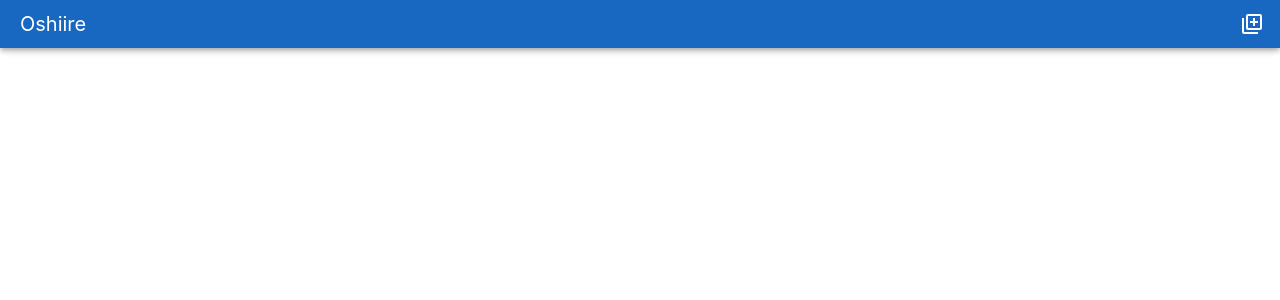
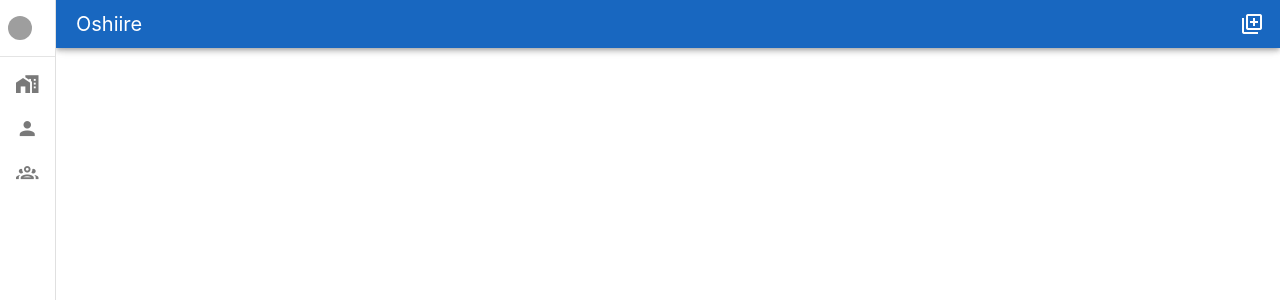
Before and after one commit to kin-downey/Oshiire, a Vue app in the folder frontend/: page / in a window 1280 px wide. Before the commit this address had no page. Shown: the top 300 px of the page. Built offline with nearby package versions, Linux system fonts and the light colour scheme; grey boxes are pictures that could not be loaded.

Commit message:
[update] ナビゲーションドロワーを導入

```diff
--- a/frontend/src/App.vue
+++ b/frontend/src/App.vue
@@ -1,10 +1,12 @@
 <script setup>
 import { RouterLink, RouterView } from 'vue-router'
 import Header from './components/Header.vue'
+import Navi from './components/Navi.vue';
 </script>
 
 <template>
   <v-app>
+    <Navi />
     <Header />
     <RouterView />
   </v-app>
--- a/frontend/src/components/Navi.vue
+++ b/frontend/src/components/Navi.vue
@@ -1,23 +1,8 @@
 <template>
-  <v-card>
-    <v-layout>
-      <v-navigation-drawer
-        v-model="drawer"
-        :rail="rail"
-        permanent
-        @click="rail = false"
-      >
-        <v-list-item
-          prepend-avatar="https://randomuser.me/api/portraits/men/85.jpg"
-          title="John Leider"
-          nav
-        >
+    <v-navigation-drawer v-model="drawer" :rail="rail" permanent @click="rail = false">
+        <v-list-item prepend-avatar="https://randomuser.me/api/portraits/men/85.jpg" title="John Leider" nav>
             <template v-slot:append>
-            <v-btn
-              variant="text"
-              icon="mdi-chevron-left"
-              @click.stop="rail = !rail"
-            ></v-btn>
+                <v-btn variant="text" icon="mdi-chevron-left" @click.stop="rail = !rail"></v-btn>
             </template>
         </v-list-item>
 
@@ -30,12 +15,10 @@
         </v-list>
     </v-navigation-drawer>
     <v-main style="height: 250px"></v-main>
-    </v-layout>
-  </v-card>
 </template>
 <script>
 export default {
-    data () {
+    data() {
         return {
             drawer: true,
             rail: true,
```
Lines whose indentation alone changed are shown as unchanged.
